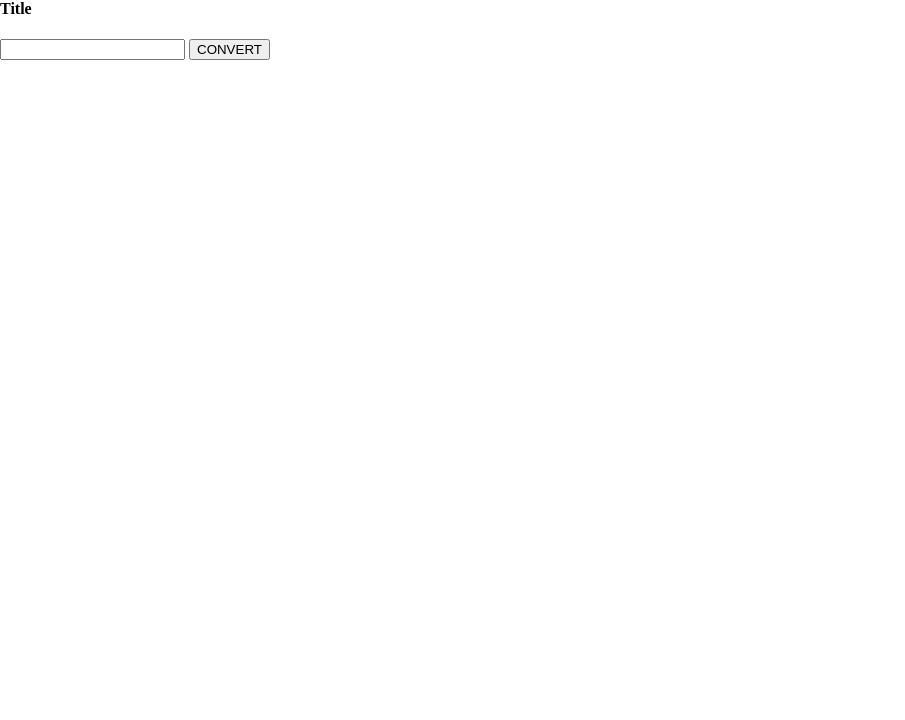
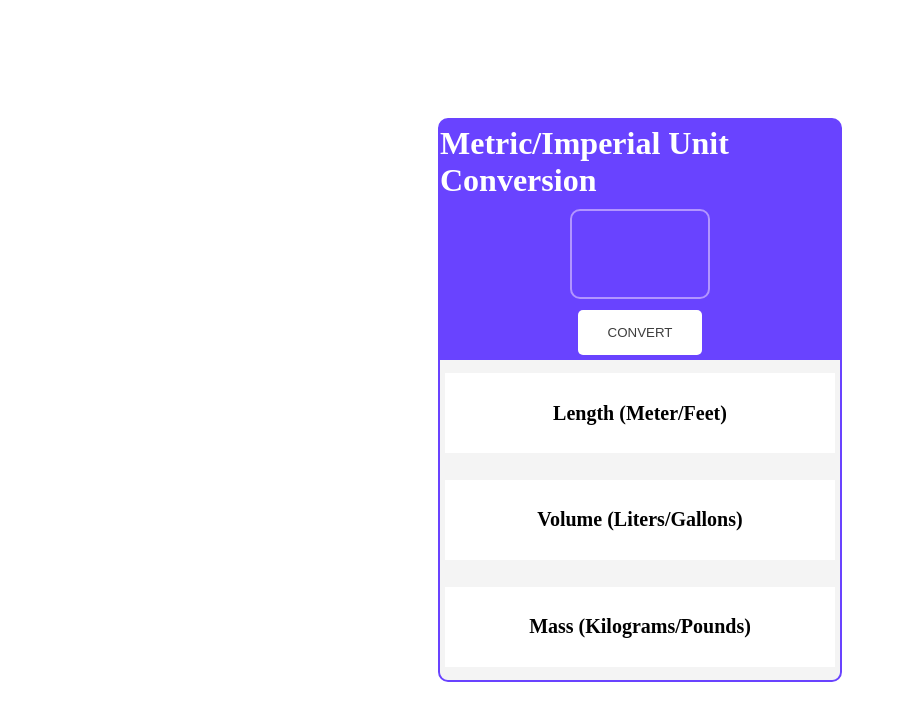
Before and after one commit to GreenGKH/Unit_Converter, a website built with Vite: page index.html in a window 1280 px wide. Shown: the whole page, without its empty margins (0-905 px from the left). Built offline with nearby package versions, Linux system fonts and the light colour scheme.

Commit message:
content(css): Ajout du principal css, à paufiner

```diff
--- a/index.css
+++ b/index.css
@@ -1,3 +1,75 @@
 body {
     margin: 0;
+    display: flex;
+    justify-content: center;
+    align-items: center;
 }
+
+#card {
+    width: 50vh;
+    border-radius: 10px;
+    border: 2px solid #6943ff;
+    background: linear-gradient(#6943ff, #f4f4f4);
+}
+
+section {
+    display: flex;
+    flex-direction: column;
+    justify-content: space-around;
+    align-items: center;
+}
+
+.top {
+    background-color: #6943ff;
+    height: 30vh;
+    border-radius: 10px 10px 0 0;
+
+}
+
+.bottom {
+    background-color: #f4f4f4;
+    border-radius: 0 0 10px 10px;
+    height: 40vh;
+}
+
+h1 {
+    margin: 0;
+    font-size: xx-large;
+    color: #FFFFFF;
+    ;
+}
+
+h2 {
+    font-size: 20px;
+}
+
+input {
+    height: 90px;
+    width: 140px;
+    background: transparent;
+    border: 2px solid #b295ff;
+    border-radius: 10px;
+    text-align: center;
+    font-size: 40px;
+    color: #FFFFFF;
+    font-weight: 850;
+    margin: 0;
+}
+
+button {
+    padding: 15px 30px;
+    margin: 0;
+    background-color: #ffffff;
+    border-radius: 5px;
+    border: none;
+    color: #3d3d3d;
+}
+
+.boxes {
+    height: 80px;
+    width: 390px;
+    background-color: #ffffff;
+    display: flex;
+    justify-content: center;
+    align-items: center;
+}
--- a/index.html
+++ b/index.html
@@ -6,17 +6,15 @@
 
 <body>
     <article id="card">
-        <section class="card-content">
-            <section class="top">
-                <h1 class="title">Title</h1>
-                <input type="text">
-                <button>CONVERT</button>
-            </section>
-            <section class="bottom">
-                <div class="length"></div>
-                <div class="volume"></div>
-                <div class="mass"></div>
-            </section>
+        <section class="top">
+            <h1 id="title">Metric/Imperial Unit Conversion</h1>
+            <input id="input-el" type="text">
+            <button id="button-el">CONVERT</button>
+        </section>
+        <section class="bottom">
+            <div id="length-box" class="boxes length"><h2>Length (Meter/Feet)</h2></div>
+            <div id="volume-box" class="boxes volume"><h2>Volume (Liters/Gallons)</h2></div>
+            <div id="mass-box" class="boxes mass"><h2>Mass (Kilograms/Pounds)</h2></div>
         </section>
     </article>
     <script src="index.js"></script>
```
